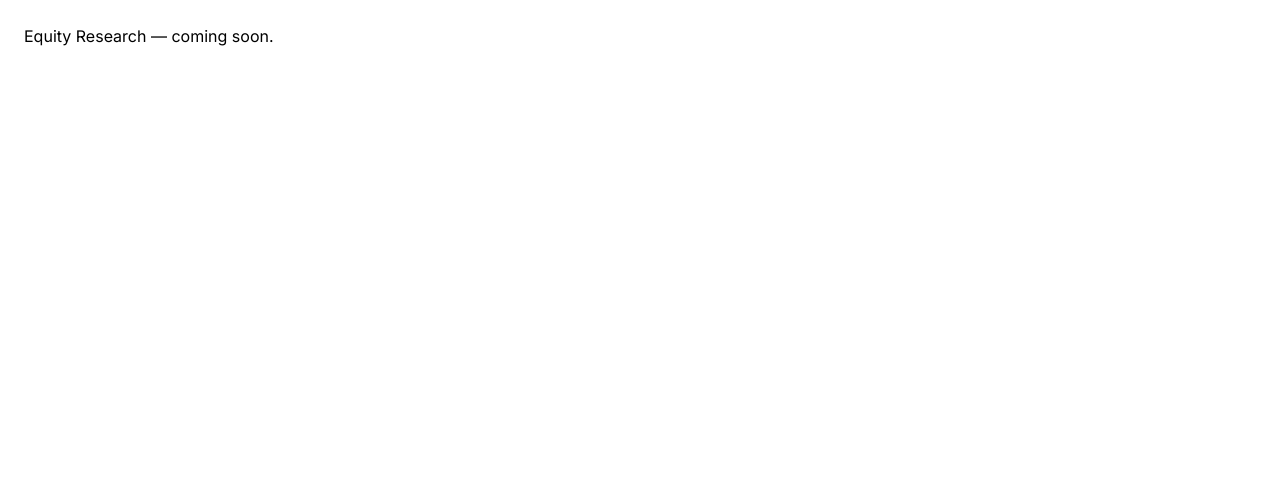
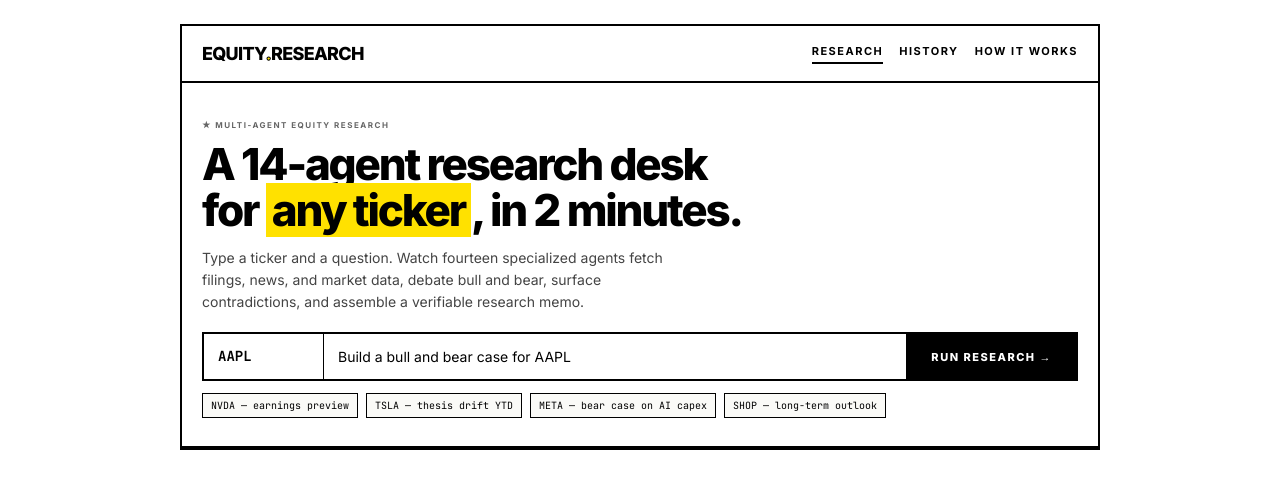
Before and after one commit to angiefong/equity-research-agent, a Next.js app in the folder frontend-next/: page / in a window 1280 px wide. Shown: the top 488 px of the page. Built offline with nearby package versions, Linux system fonts and the light colour scheme.

Commit message:
feat(landing): nav and hero with brutalist form

```diff
--- a/frontend-next/app/page.tsx
+++ b/frontend-next/app/page.tsx
@@ -1,3 +1,11 @@
+import { Nav } from "@/components/landing/Nav";
+import { LandingHero } from "@/components/landing/LandingHero";
+
 export default function HomePage() {
-  return <main className="p-6">Equity Research — coming soon.</main>;
+  return (
+    <main className="b-frame max-w-[920px] mx-auto my-6">
+      <Nav active="research" />
+      <LandingHero />
+    </main>
+  );
 }
--- /dev/null
+++ b/frontend-next/components/landing/LandingHero.tsx
@@ -0,0 +1,60 @@
+"use client";
+import { useRouter } from "next/navigation";
+import { useState } from "react";
+
+const EXAMPLES = [
+  "NVDA — earnings preview",
+  "TSLA — thesis drift YTD",
+  "META — bear case on AI capex",
+  "SHOP — long-term outlook",
+];
+
+export function LandingHero() {
+  const router = useRouter();
+  const [ticker, setTicker] = useState("AAPL");
+  const [query, setQuery] = useState("Build a bull and bear case for AAPL");
+
+  function start() {
+    const params = new URLSearchParams({ ticker, query });
+    router.push(`/run/new?${params.toString()}`);
+  }
+
+  return (
+    <div className="px-5 pt-9 pb-7 border-b-2 border-ink">
+      <div className="label-tiny mb-2.5">★ MULTI-AGENT EQUITY RESEARCH</div>
+      <h1 className="font-extrabold text-[44px] leading-[1.05] tracking-big mb-3.5 max-w-[18ch]">
+        A 14-agent research desk for <span className="bg-accent px-1.5 box-decoration-clone">any ticker</span>, in 2 minutes.
+      </h1>
+      <p className="text-[14px] text-[#444] leading-[1.55] max-w-[56ch] mb-5">
+        Type a ticker and a question. Watch fourteen specialized agents fetch filings, news, and market data, debate bull and bear, surface contradictions, and assemble a verifiable research memo.
+      </p>
+      <div className="grid grid-cols-[120px_1fr_auto] border-2 border-ink">
+        <input
+          value={ticker}
+          onChange={e => setTicker(e.target.value.toUpperCase())}
+          className="px-3.5 py-3 text-[14px] font-mono font-bold border-r-[1.5px] border-ink focus:outline-none focus:bg-accentSoft"
+          placeholder="AAPL"
+        />
+        <input
+          value={query}
+          onChange={e => setQuery(e.target.value)}
+          className="px-3.5 py-3 text-[14px] border-r-[1.5px] border-ink focus:outline-none focus:bg-accentSoft"
+          placeholder="Build a bull and bear case for AAPL"
+        />
+        <button
+          onClick={start}
+          className="bg-ink text-paper font-extrabold text-[11px] uppercase tracking-[1.5px] px-6 hover:bg-accent hover:text-ink"
+        >
+          Run Research →
+        </button>
+      </div>
+      <div className="flex gap-2 mt-3 flex-wrap">
+        {EXAMPLES.map(ex => (
+          <span key={ex} className="font-mono text-[10px] px-2 py-1 border border-ink bg-inset cursor-pointer hover:bg-accent">
+            {ex}
+          </span>
+        ))}
+      </div>
+    </div>
+  );
+}
--- /dev/null
+++ b/frontend-next/components/landing/Nav.tsx
@@ -0,0 +1,18 @@
+import Link from "next/link";
+
+export function Nav({ active }: { active?: "research" | "history" | "how" }) {
+  const linkClass = (key: string) =>
+    `text-[11px] font-bold uppercase tracking-[1.5px] pb-0.5 ${active === key ? "border-b-2 border-ink" : ""}`;
+  return (
+    <div className="border-b-2 border-ink px-5 py-3.5 flex justify-between items-center">
+      <Link href="/" className="font-extrabold text-[18px] tracking-display">
+        EQUITY<span className="text-accent" style={{ WebkitTextStroke: "1px #000" }}>.</span>RESEARCH
+      </Link>
+      <div className="flex gap-4">
+        <Link href="/" className={linkClass("research")}>RESEARCH</Link>
+        <Link href="#" className={linkClass("history")}>HISTORY</Link>
+        <Link href="#" className={linkClass("how")}>HOW IT WORKS</Link>
+      </div>
+    </div>
+  );
+}
```
